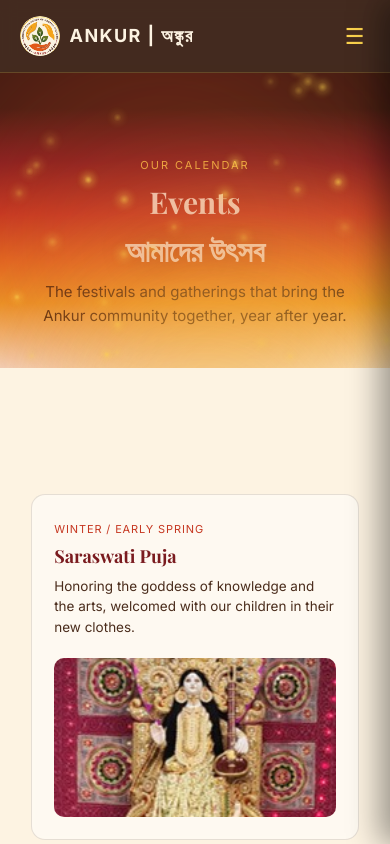
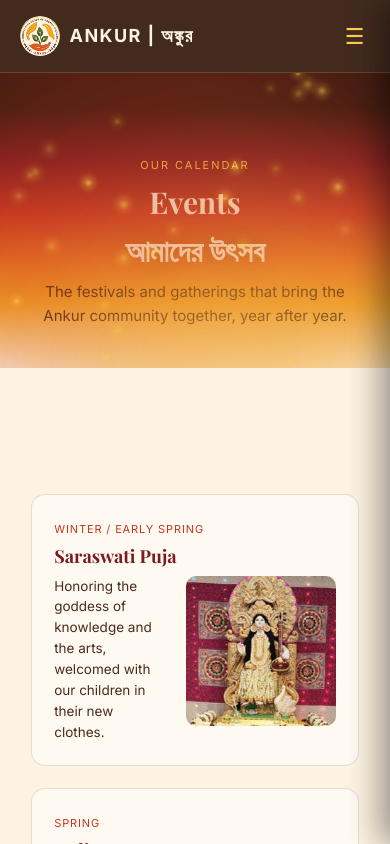
Before and after one commit to ankursc-cola/ankur-website, a React (Vite) app: page /events in a window 390 px wide. Shown: the top 844 px of the page. Built offline with nearby package versions, Linux system fonts and the light colour scheme; no server answers; a web font is replaced by a local one.

Commit message:
Reveal Event issue

```diff
--- a/src/index.css
+++ b/src/index.css
@@ -291,18 +291,13 @@ button{font-family:inherit;}
 
 .event-row{ display:flex; gap:20px; align-items:flex-start; }
 .event-content{ flex:1; min-width:0; }
-/* After */
+
+
 .event-thumb{
   width: 150px; flex-shrink:0;
   aspect-ratio:1/1; object-fit:cover;
   border-radius:10px;
 }
-@media (max-width: 640px){
-  .event-row{ flex-direction:column; }
-  .event-thumb{ width:100%; aspect-ratio:16/9; }
-}
-
-
 
 .reveal{ opacity:0; transform:translateY(24px); transition:opacity .7s ease, transform .7s ease; }
 .reveal.in{ opacity:1; transform:translateY(0); }
```
